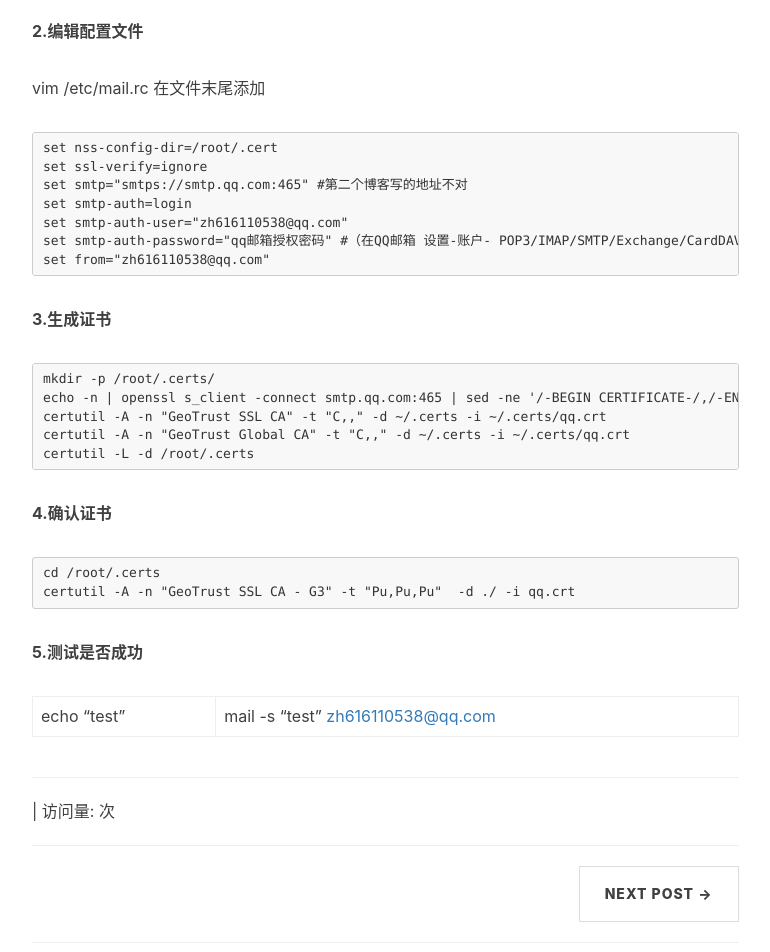
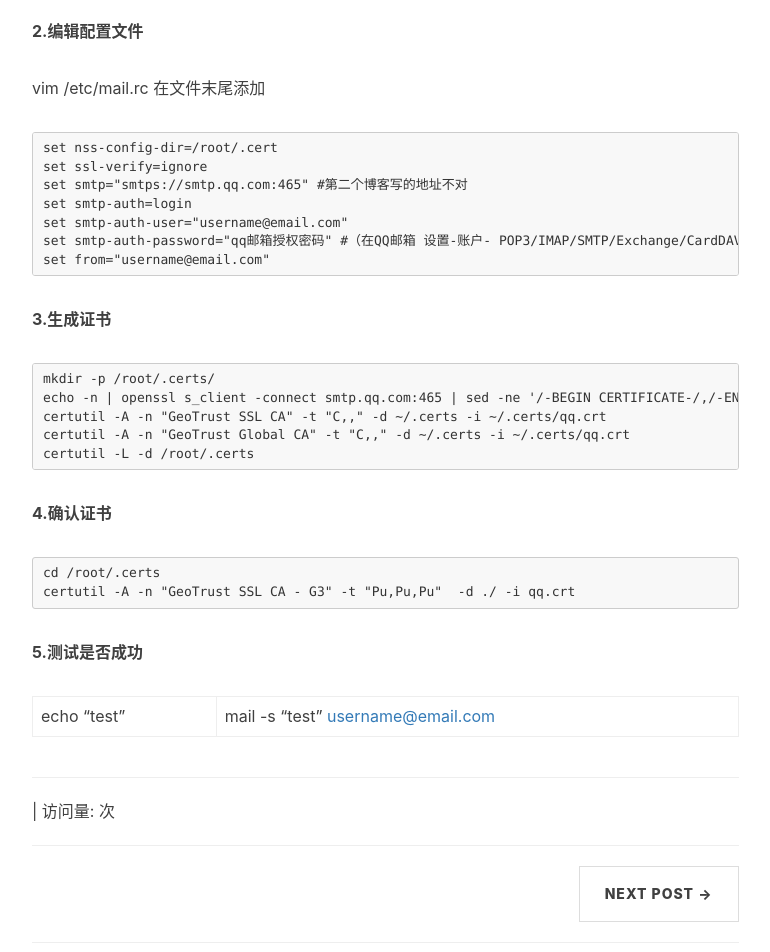
Before and after one commit to zh616110538/zh616110538.github.io, a Jekyll site: the page built from _posts/2019-01-24-centose9858de7bdaeqqe982aee7aeb1.md, in a window 1280 px wide. Shown: the part 603-1555 px from the top of the page, without its empty margins (233-1003 px from the left). Built offline with Jekyll 4.4.1, drawn with Linux system fonts in a browser that asks for light colours; nearby versions of some CDN libraries; comment, search, counter and statistics services are not loaded.

Commit message:
修复一些格式问题

```diff
--- a/_posts/2019-01-24-centose9858de7bdaeqqe982aee7aeb1.md
+++ b/_posts/2019-01-24-centose9858de7bdaeqqe982aee7aeb1.md
@@ -23,9 +23,9 @@ vim /etc/mail.rc 在文件末尾添加
 set ssl-verify=ignore
 set smtp="smtps://smtp.qq.com:465" #第二个博客写的地址不对
 set smtp-auth=login
-set smtp-auth-user="zh616110538@qq.com"
+set smtp-auth-user="username@email.com"
 set smtp-auth-password="qq邮箱授权密码" #（在QQ邮箱 设置-账户- POP3/IMAP/SMTP/Exchange/CardDAV/CalDAV服务 里寻找）
-set from="zh616110538@qq.com"</code></pre>
+set from="username@email.com"</code></pre>
 
 **3.生成证书**
 
@@ -43,4 +43,4 @@ certutil -A -n "GeoTrust SSL CA - G3" -t "Pu,Pu,Pu"  -d ./ -i qq.crt</code></pre
 
 **5.测试是否成功**
 
-echo &#8220;test&#8221; |mail -s &#8220;test&#8221; [zh616110538@qq.com](mailto:zh616110538@gmail.com)
+echo &#8220;test&#8221; |mail -s &#8220;test&#8221; [username@email.com](mailto:username@email.com)
```
Also changed, not shown: _posts/2019-11-04-linuxe4b88be588a9e794a8openssle8bf9be8a18ce69687e4bbb6-e69687e4bbb6e5a4b9e58aa0e5af86.md (+16 -6 lines), _posts/2020-01-08-e6a091e88e93e6b4beraspbiane8aebee7bdaewifi.md (+4 -2 lines), _posts/2020-01-08-raspbiane8aebee7bdaeapte59bbde58685e6ba90.md (+4 -0 lines), _posts/2020-03-13-vime5bfabe68db7e994aee5a4a7e585a8.md (+2 -1 lines), _posts/2020-03-14-nse6b8b8e6888fe58aa0e9809fe696b9e6a188.md (+1 -1 lines), img/Vim/20160907133419436.gif (added).
